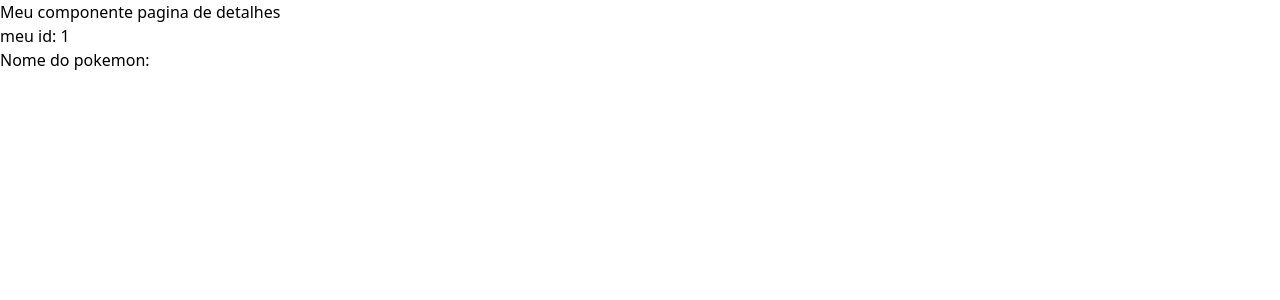
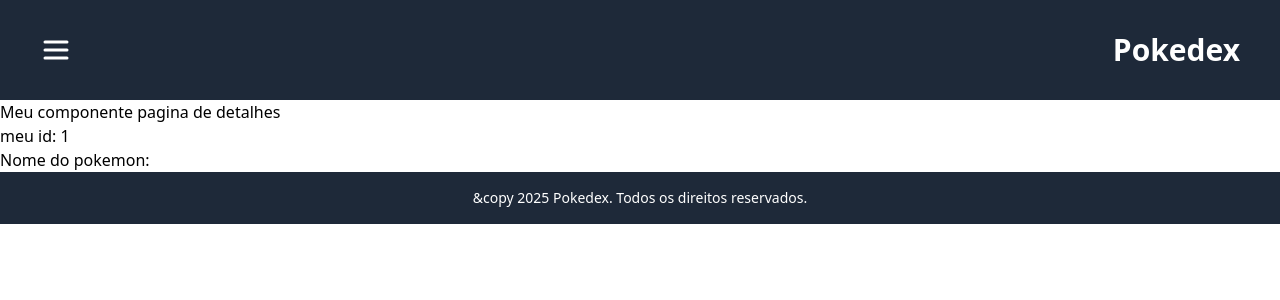
Before and after one commit to rodrigoamb/revisao-react-gt-1, a React (Vite) app: page /detalhes/1 in a window 1280 px wide. Shown: the top 300 px of the page. Built offline with nearby package versions, Linux system fonts and the light colour scheme.

Commit message:
atualizado

```diff
--- a/package.json
+++ b/package.json
@@ -10,6 +10,7 @@
     "preview": "vite preview"
   },
   "dependencies": {
+    "@phosphor-icons/react": "^2.1.8",
     "@tailwindcss/vite": "^4.1.7",
     "react": "^19.1.0",
     "react-dom": "^19.1.0",
--- a/src/components/Footer.jsx
+++ b/src/components/Footer.jsx
@@ -2,7 +2,9 @@ export default function Footer() {
   return (
     <footer>
       <div className="bg-gray-800 text-white text-center py-4">
-        <p className="text-sm">© 2025 Pokedex. Todos os direitos reservados.</p>
+        <p className="text-sm">
+          &copy 2025 Pokedex. Todos os direitos reservados.
+        </p>
       </div>
     </footer>
   );
--- a/src/components/Header.jsx
+++ b/src/components/Header.jsx
@@ -1,7 +1,25 @@
+import { ListIcon } from "@phosphor-icons/react";
+import MenuFlutuante from "./MenuFlutuante";
+import { useState } from "react";
+
 export default function Header() {
+  const [isMenuOpen, setIsMenuOpen] = useState(false);
+
+  function handleOpenOrCloseMenu() {
+    setIsMenuOpen(!isMenuOpen);
+  }
+
   return (
-    <header className="bg-gray-800 text-black text-3xl font-bold flex flex-row justify-between items-center px-10 py-8">
-      <h1>LOGO</h1>
+    <header className="bg-gray-800 text-white text-3xl font-bold flex flex-row justify-between items-center px-10 py-8">
+      <div className="relative">
+        <ListIcon
+          className="cursor-pointer"
+          onClick={handleOpenOrCloseMenu}
+          size={32}
+          weight="bold"
+        />
+        {isMenuOpen && <MenuFlutuante />}
+      </div>
       <p>Pokedex</p>
     </header>
   );
--- /dev/null
+++ b/src/components/LayoutWrapper.jsx
@@ -0,0 +1,12 @@
+import Footer from "./Footer";
+import Header from "./Header";
+
+export default function LayoutWrapper({ children }) {
+  return (
+    <>
+      <Header />
+      {children}
+      <Footer />
+    </>
+  );
+}
--- /dev/null
+++ b/src/components/MenuFlutuante.jsx
@@ -0,0 +1,15 @@
+export default function MenuFlutuante() {
+  const listMenu = ["Home", "Produtos", "Categoria", "Meus Pedidos", "Outro"];
+
+  return (
+    <div className="bg-red-300 absolute top-6 left-6 w-[500px] h-[500px]">
+      {listMenu.map((item, index) => (
+        <div key={index}>
+          <button>{item}</button>
+        </div>
+      ))}
+
+      <button className="mt-10">Outro botao</button>
+    </div>
+  );
+}
--- a/src/pages/DetalhesPage.jsx
+++ b/src/pages/DetalhesPage.jsx
@@ -1,4 +1,5 @@
 import { useParams, useSearchParams } from "react-router";
+import LayoutWrapper from "../components/LayoutWrapper";
 
 export default function DetalhesPage() {
   const { id } = useParams();
@@ -7,10 +8,10 @@ export default function DetalhesPage() {
   const name = searchParams.get("name");
 
   return (
-    <div>
+    <LayoutWrapper>
       <h1>Meu componente pagina de detalhes</h1>
       <p>meu id: {id}</p>
       <p>Nome do pokemon: {name}</p>
-    </div>
+    </LayoutWrapper>
   );
 }
--- a/src/pages/HomePage.jsx
+++ b/src/pages/HomePage.jsx
@@ -1,5 +1,6 @@
 import { useEffect, useState } from "react";
 import PokeLista from "../components/PokeLista";
+import LayoutWrapper from "../components/LayoutWrapper";
 
 export default function HomePage() {
   const [pokeList, setPokeList] = useState([]);
@@ -17,9 +18,9 @@ export default function HomePage() {
   }, []);
 
   return (
-    <div>
+    <LayoutWrapper>
       <h1>Pokedex</h1>
       <PokeLista pokeList={pokeList} />
-    </div>
+    </LayoutWrapper>
   );
 }
```
Also changed, not shown: 1 other file (tests, documents, lock files or other folders).
